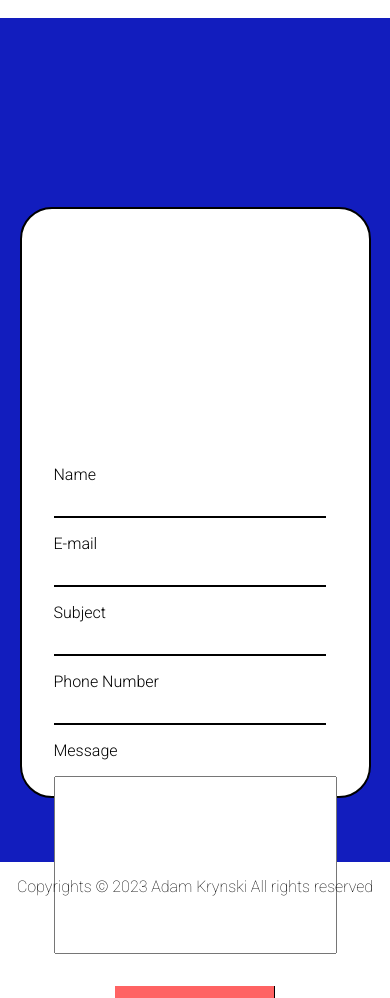
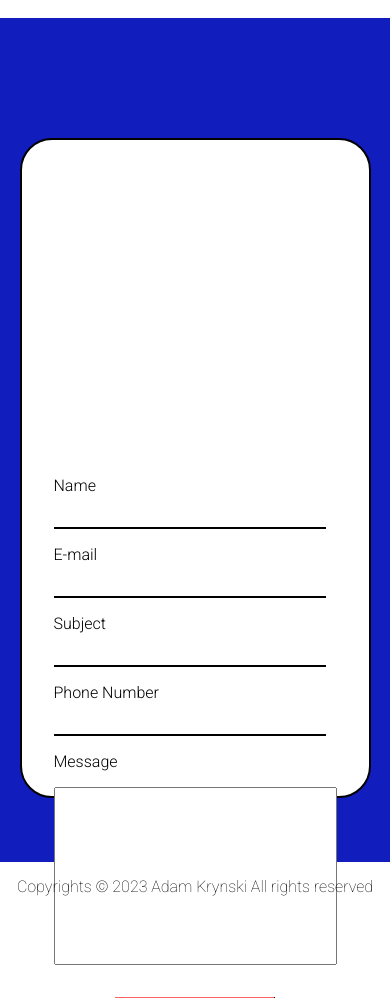
Before and after one commit to adamkr98/Portfolio-Exemple2023, a plain HTML site: page index.html in a window 390 px wide. Shown: the part 2200-3198 px from the top of the page. Drawn offline with Linux system fonts and the light colour scheme; files whose address does not match are found by name.

Commit message:
Update style.css

```diff
--- a/style.css
+++ b/style.css
@@ -898,7 +898,7 @@ footer p {
             width: 90%;
 
 
-            padding-top: 15rem;
+            padding-top: 20rem;
             padding-right: 2rem;
             padding-bottom: 21rem;
         }
```
